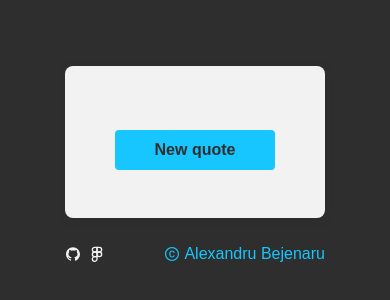
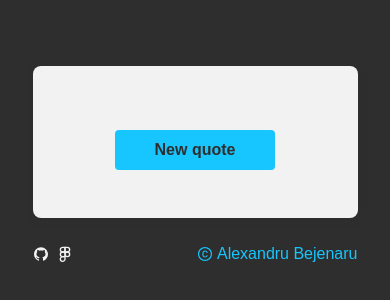
Before and after one commit to AlexBeje/random-quote-machine, a React (Create React App) app: page / in a window 390 px wide. Shown: the part 256-556 px from the top of the page. Built offline with nearby package versions, Linux system fonts and the light colour scheme; no server answers.

Commit message:
📦 NEW: Updated the viewport.

```diff
--- a/public/index.html
+++ b/public/index.html
@@ -3,7 +3,10 @@
   <head>
     <meta charset="utf-8" />
     <link rel="icon" href="%PUBLIC_URL%/favicon.ico" />
-    <meta name="viewport" content="width=device-width, initial-scale=1" />
+    <meta
+      name="viewport"
+      content="width=device-width, initial-scale=1.0, viewport-fit=cover"
+    />
     <meta name="theme-color" content="#000000" />
     <meta
       name="description"
--- a/src/App.jsx
+++ b/src/App.jsx
@@ -43,7 +43,7 @@ export default function App() {
 
   return (
     <div className="app flex flex-col h-screen">
-      <div className="m-auto w-8/12 lg:w-6/12">
+      <div className="m-auto w-10/12 lg:w-6/12">
         <Quote quote={quote} randomNumberHandler={randomNumberHandler} />
         <div className="flex justify-between mt-4">
           <div className="flex items-center">
```
